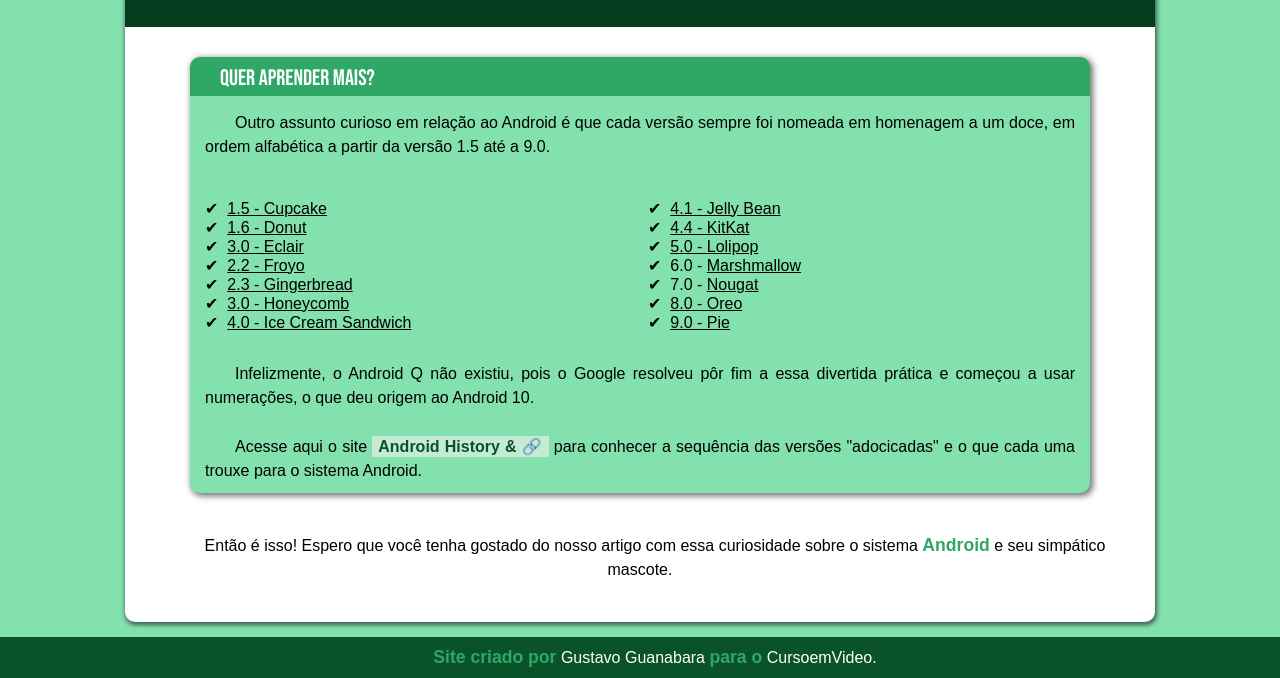
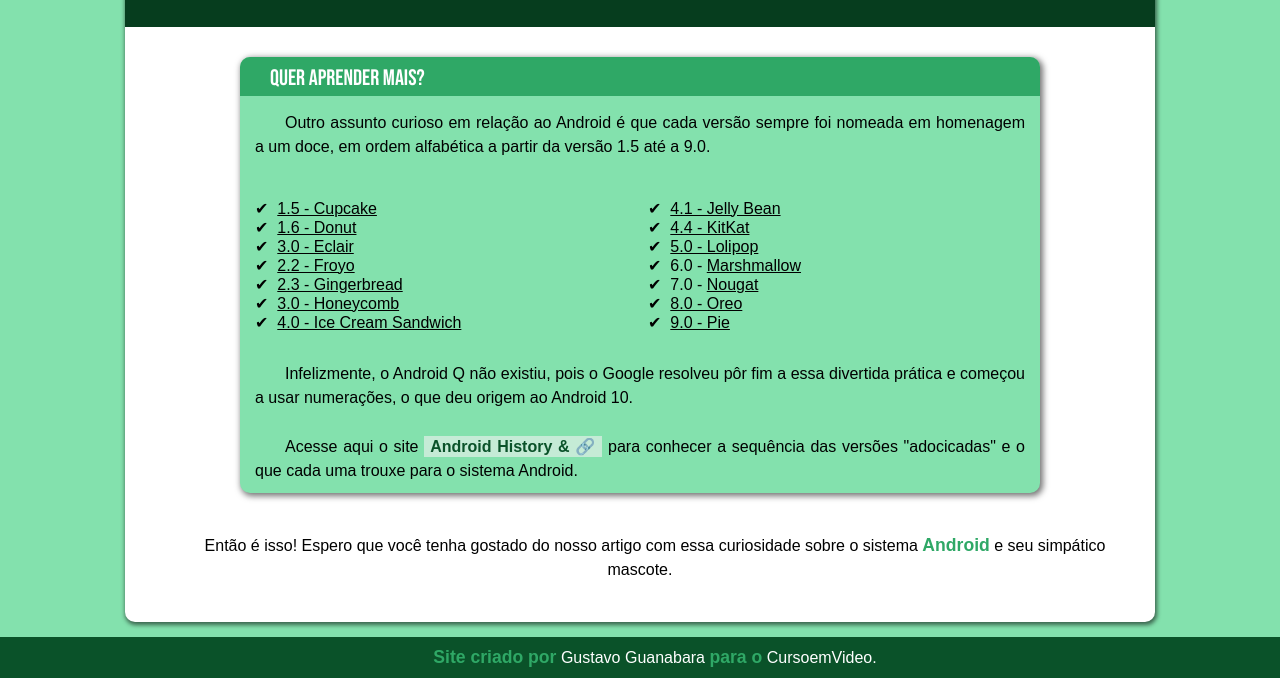
Before and after one commit to GabrielRuanDias/projeto-android, a plain HTML site: page index.html in a window 1280 px wide. Shown: the part 2088-2766 px from the top of the page. Drawn offline with Linux system fonts and the light colour scheme.

Commit message:
tamanho do aside

```diff
--- a/style.css
+++ b/style.css
@@ -130,8 +130,8 @@ div#video > iframe {
 
 }
 aside {
-    min-width: 300px;
-    max-width: 900px;
+    min-width: 200px;
+    max-width: 800px;
     background-color: #83e1ad;
     margin: auto;
     border-radius: 10px;
```
